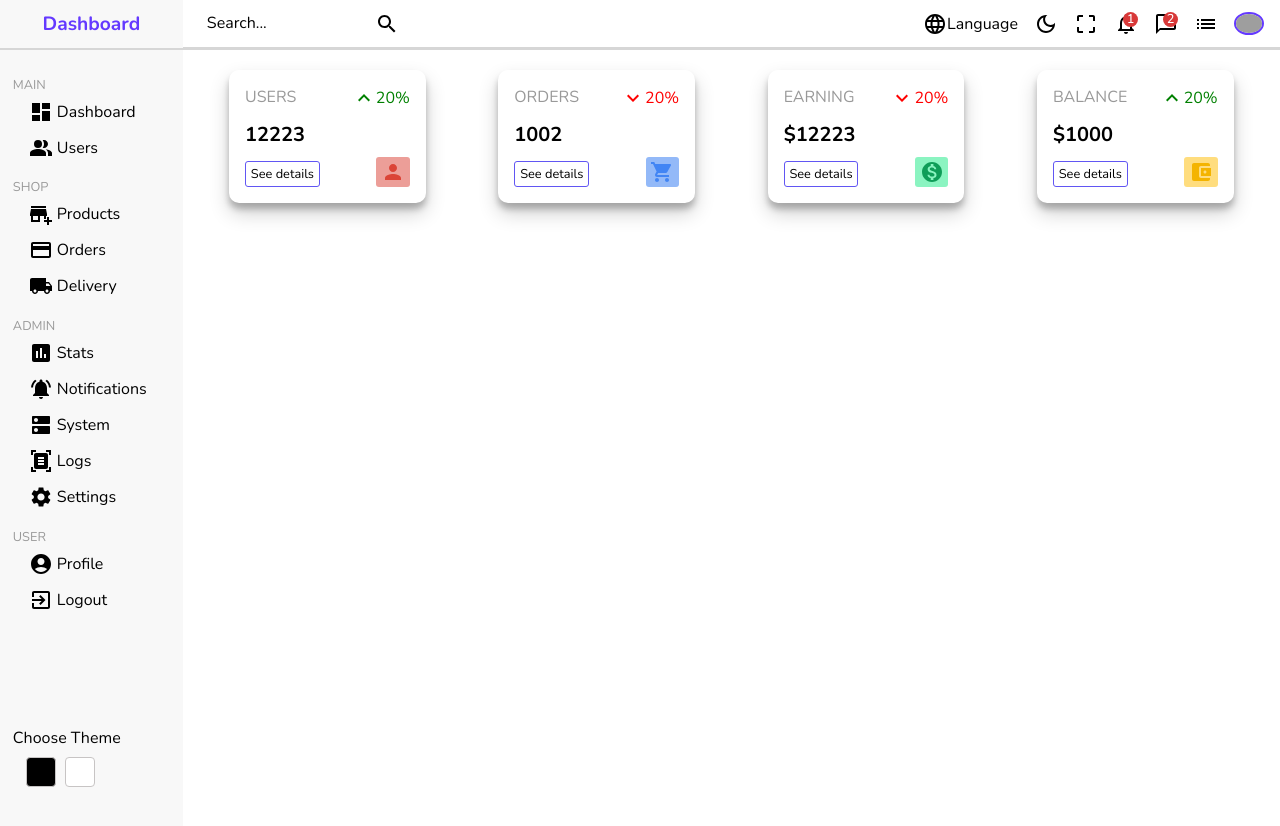
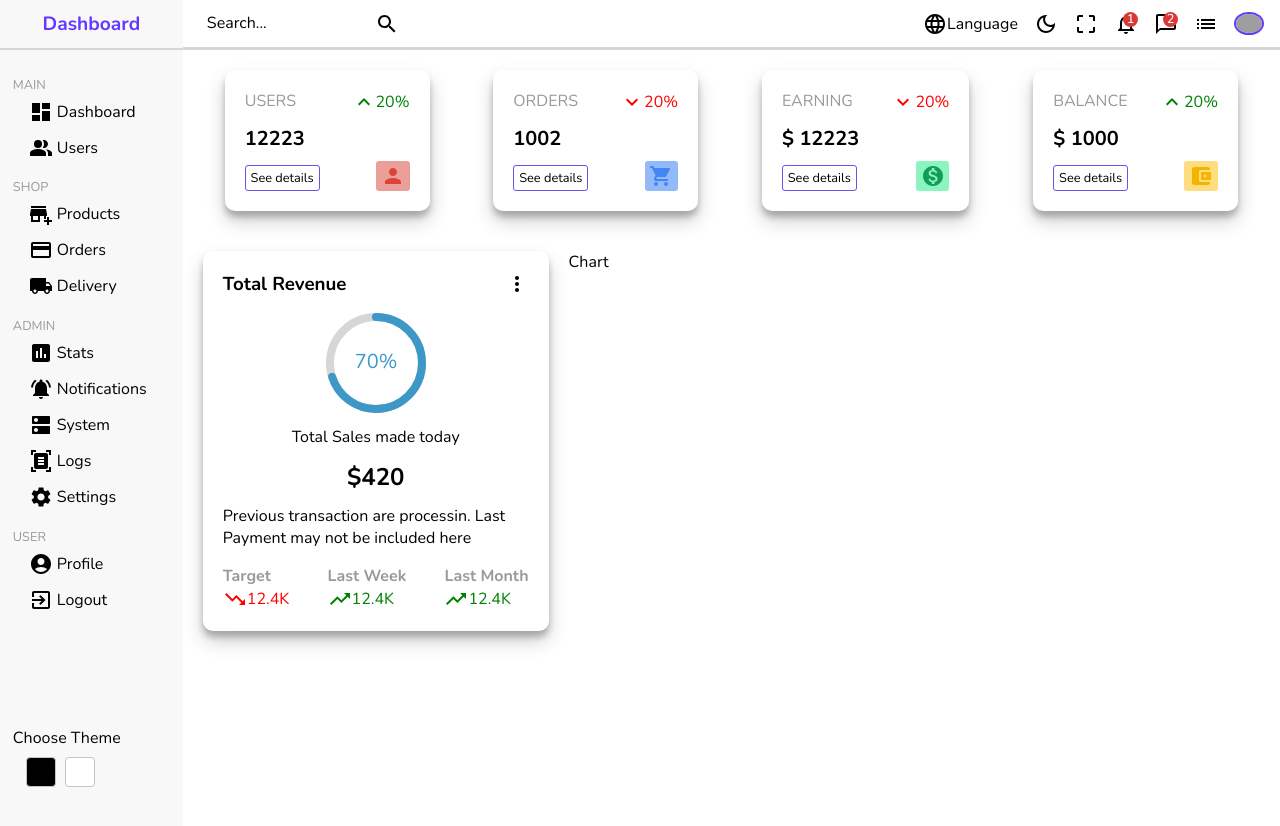
Before and after one commit to rohit45k/dashboard, a React (Create React App) app: page / in a window 1280 px wide. Shown: the top 826 px of the page. Built offline with nearby package versions, Linux system fonts and the light colour scheme; grey boxes are pictures that could not be loaded.

Commit message:
added featured revenue section

```diff
--- a/package.json
+++ b/package.json
@@ -11,6 +11,7 @@
     "@testing-library/react": "^13.3.0",
     "@testing-library/user-event": "^13.5.0",
     "react": "^18.2.0",
+    "react-circular-progressbar": "^2.1.0",
     "react-dom": "^18.2.0",
     "react-router-dom": "^6.3.0",
     "react-scripts": "5.0.1",
--- a/src/components/UI/Card.module.scss
+++ b/src/components/UI/Card.module.scss
@@ -1,5 +1,6 @@
 .card {
   border-radius: 10px;
+  padding: 20px;
   // box-shadow: rgba(0, 0, 0, 0.16) 0px 3px 6px, rgba(0, 0, 0, 0.23) 0px 3px 6px;
   box-shadow: rgba(0, 0, 0, 0.19) 0px 10px 20px, rgba(0, 0, 0, 0.23) 0px 6px 6px;
 }
--- /dev/null
+++ b/src/components/featured/chart/Chart.jsx
@@ -0,0 +1,7 @@
+import classes from './Chart.module.scss';
+
+const Chart = () => {
+  return <div className={classes.chart}>Chart</div>;
+};
+
+export default Chart;
--- /dev/null
+++ b/src/components/featured/chart/Chart.module.scss
@@ -0,0 +1,3 @@
+.chart {
+  flex: 2;
+}
--- /dev/null
+++ b/src/components/featured/revenue/Revenue.jsx
@@ -0,0 +1,60 @@
+import classes from './Revenue.module.scss';
+
+import { CircularProgressbar } from 'react-circular-progressbar';
+import 'react-circular-progressbar/dist/styles.css';
+
+import Card from '../../UI/Card';
+import MoreVertIcon from '@mui/icons-material/MoreVert';
+import TrendingDownIcon from '@mui/icons-material/TrendingDown';
+import TrendingUpIcon from '@mui/icons-material/TrendingUp';
+
+const Revenue = () => {
+  return (
+    <div className={classes.revenue}>
+      <Card>
+        <div className={classes.title}>
+          <h3>Total Revenue</h3>
+          <MoreVertIcon />
+        </div>
+        <div className={classes.main}>
+          <CircularProgressbar
+            value={70}
+            text={`70%`}
+            className={classes.bar}
+          />
+          <p>Total Sales made today</p>
+          <h2>$420</h2>
+          <p>
+            Previous transaction are processin. Last Payment may not be included
+            here
+          </p>
+        </div>
+        <div className={classes.footer}>
+          <div>
+            <p>Target</p>
+            <span className={classes.negative}>
+              <TrendingDownIcon />
+              12.4K
+            </span>
+          </div>
+          <div>
+            <p>Last Week</p>
+            <span className={classes.positive}>
+              <TrendingUpIcon />
+              12.4K
+            </span>
+          </div>
+          <div>
+            <p>Last Month</p>
+            <span className={classes.positive}>
+              <TrendingUpIcon />
+              12.4K
+            </span>
+          </div>
+        </div>
+      </Card>
+    </div>
+  );
+};
+
+export default Revenue;
--- /dev/null
+++ b/src/components/featured/revenue/Revenue.module.scss
@@ -0,0 +1,47 @@
+.revenue {
+  flex: 1;
+
+  .title {
+    display: flex;
+    align-items: center;
+    justify-content: space-between;
+    margin-bottom: 1rem;
+  }
+
+  .main {
+    display: flex;
+    flex-direction: column;
+    align-items: center;
+    gap: 0.8rem;
+    margin-bottom: 1rem;
+
+    .bar {
+      width: 100px;
+    }
+  }
+
+  .footer {
+    display: flex;
+    justify-content: space-between;
+
+    div {
+      p {
+        color: #999999;
+        font-weight: bold;
+      }
+
+      span {
+        display: flex;
+        align-items: center;
+
+        &.positive {
+          color: green;
+        }
+
+        &.negative {
+          color: red;
+        }
+      }
+    }
+  }
+}
--- a/src/components/widgets/Widgets.jsx
+++ b/src/components/widgets/Widgets.jsx
@@ -16,7 +16,7 @@ const Widgets = ({ widget }) => {
         <div className={classes.left}>
           <span className={classes.title}>{widget.title}</span>
           <span className={classes.counter}>
-            {widget?.money && '$'}
+            {widget?.money && '$ '}
             {widget.counter}
           </span>
           <span className={classes.link}>See details</span>
--- a/src/components/widgets/Widgets.module.scss
+++ b/src/components/widgets/Widgets.module.scss
@@ -2,7 +2,6 @@
   display: flex;
   justify-content: space-between;
   gap: 2rem;
-  padding: 1rem;
 
   .left {
     display: flex;
--- a/src/pages/home/Home.jsx
+++ b/src/pages/home/Home.jsx
@@ -6,6 +6,8 @@ import PersonIcon from '@mui/icons-material/Person';
 import AccountBalanceWalletIcon from '@mui/icons-material/AccountBalanceWallet';
 import ShoppingCartIcon from '@mui/icons-material/ShoppingCart';
 import MonetizationOnIcon from '@mui/icons-material/MonetizationOn';
+import Revenue from '../../components/featured/revenue/Revenue';
+import Chart from '../../components/featured/chart/Chart';
 
 const DUMMY_WIDGET_DATA = [
   {
@@ -56,6 +58,10 @@ const Home = () => {
   return (
     <div className={classes.home}>
       <section className={classes.widgets}>{widgets}</section>
+      <section className={classes.featured}>
+        <Revenue />
+        <Chart />
+      </section>
     </div>
   );
 };
--- a/src/pages/home/Home.module.scss
+++ b/src/pages/home/Home.module.scss
@@ -1,10 +1,15 @@
 .home {
   min-height: 100vh;
 
-  .widgets {
+  .widgets,
+  .featured {
     padding: 20px;
     display: flex;
     justify-content: space-around;
     gap: 1.25rem;
   }
+
+  .featured {
+    justify-content: space-between;
+  }
 }
```
Also changed, not shown: 1 other file (tests, documents, lock files or other folders).
